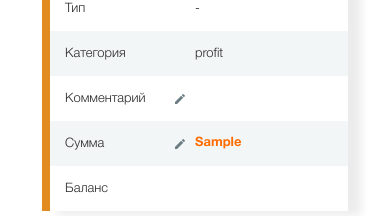
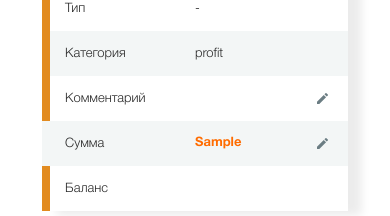
Before and after one commit to MIGHOST/FP_28, a React (Create React App) app: page / in a window 390 px wide. Both pictures are taken after typing "Sample", "Sample" into the empty fields and a click on the button "Add". Shown: the part 303-519 px from the top of the page. Built offline with nearby package versions, Linux system fonts and the light colour scheme; no server answers.

Commit message:
:refactor: added logic for remove edit field for TableTransactionItem and added styles for this component

```diff
--- a/src/Components/TableTransactionItem/TableTransactionItem.js
+++ b/src/Components/TableTransactionItem/TableTransactionItem.js
@@ -1,7 +1,6 @@
 import React, { useState } from "react";
 import styles from "./TableTransactionItem.module.css";
-
-import { useDispatch, useSelector } from "react-redux";
+import { useDispatch } from "react-redux";
 import { updateUserTransaction } from "../../redux/operations/transactions";
 import { getFromLocaleStorage } from "../../helpers/storage";
 
@@ -21,19 +20,16 @@
 
   const editSum = () => {
     setIsEditSum(true);
-    setIsEditCommentary(false);
   };
 
   const editCommentary = () => {
     setIsEditCommentary(true);
-    setIsEditSum(false);
   };
 
   const handleKeyDown = async (e) => {
-    if (e.key !== "Enter") return;
+    if (e.key !== "Enter" && e.key !== "Escape") return;
 
-    setIsEditSum(false);
-    setIsEditCommentary(false);
+    closeEdit();
 
     const transaction = {
       sum: editFields.sum,
@@ -42,6 +38,11 @@
 
     const token = JSON.parse(getFromLocaleStorage("persist:auth-token").token);
     dispatch(updateUserTransaction(_id, transaction, token));
+  };
+
+  const closeEdit = () => {
+    setIsEditSum(false);
+    setIsEditCommentary(false);
   };
 
   return (
@@ -62,7 +63,10 @@
         <p className={styles.cellTitle}>Категория</p>
         <p className={styles.cellData}>{category}</p>
       </div>
-      <div className={`${styles.cell} ${styles.cellComment}`}>
+      <div
+        className={`${styles.cell} ${styles.cellComment} ${styles.editCom}`}
+        onClick={editCommentary}
+      >
         <p className={styles.cellTitle}>Комментарий</p>
         {isEditCommentary ? (
           <input
@@ -74,17 +78,16 @@
             className={styles.cellDataFieldComment}
             maxLength="40"
             autoFocus
+            onBlur={closeEdit}
           />
         ) : (
-          <p
-            className={`${styles.cellData} ${styles.edit}`}
-            onClick={editCommentary}
-          >
-            {editFields.comment}
-          </p>
+          <p className={`${styles.cellData}`}>{editFields.comment}</p>
         )}
       </div>
-      <div className={`${styles.cell} ${styles.cellSum}`}>
+      <div
+        className={`${styles.cell} ${styles.cellSum} ${styles.editSum}`}
+        onClick={editSum}
+      >
         <p className={styles.cellTitle}>Сумма</p>
         {isEditSum ? (
           <input
@@ -96,14 +99,10 @@
             className={styles.cellDataFieldSum}
             maxLength="40"
             autoFocus
+            onBlur={closeEdit}
           />
         ) : (
-          <p
-            className={`${styles.cellData} ${styles.sum} ${styles.edit}`}
-            onClick={editSum}
-          >
-            {editFields.sum}
-          </p>
+          <p className={`${styles.cellData} ${styles.sum}`}>{editFields.sum}</p>
         )}
       </div>
       <div className={`${styles.cell} ${styles.cellBalance}`}>
--- a/src/Components/TableTransactionItem/TableTransactionItem.module.css
+++ b/src/Components/TableTransactionItem/TableTransactionItem.module.css
@@ -48,23 +48,51 @@
   color: #2c353e;
 }
 
-.edit {
-  width: 130px;
+.editCom {
   line-height: 1px;
   position: relative;
 }
 
-.edit::before {
+.editCom::before {
   content: "";
   display: block;
   position: absolute;
   top: 0;
   bottom: 0;
-  left: -20px;
-  width: 10px;
-  height: 10px;
+  right: 20px;
+  width: 11px;
+  height: 11px;
   margin: auto;
   background-image: url("../../icons/edit_icon.svg");
+}
+
+.editSum {
+  line-height: 1px;
+  position: relative;
+}
+
+.editSum::before {
+  content: "";
+  display: block;
+  position: absolute;
+  top: 0;
+  bottom: 0;
+  right: 20px;
+  width: 11px;
+  height: 11px;
+  margin: auto;
+  background-image: url("../../icons/edit_icon.svg");
+}
+
+.editCom:hover,
+.editSum:hover {
+  cursor: pointer;
+}
+
+.editCom:hover::before,
+.editSum:hover::before {
+  opacity: 0.4;
+  transform: scale(1.3);
 }
 
 .cellDataFieldComment,
@@ -75,7 +103,7 @@
   background-color: transparent;
 }
 .cellDataFieldComment {
-  width: 130px;
+  width: 110px;
 }
 
 .cellDataFieldComment:focus,
@@ -219,8 +247,18 @@
     width: 131px;
   }
 
-  .edit::before {
-    left: -25px;
+  .cellDataFieldComment {
+    width: 120px;
+  }
+
+  .editCom::before {
+    left: -120px;
+    width: 13px;
+    height: 13px;
+  }
+
+  .editSum::before {
+    left: -80px;
     width: 13px;
     height: 13px;
   }
```
